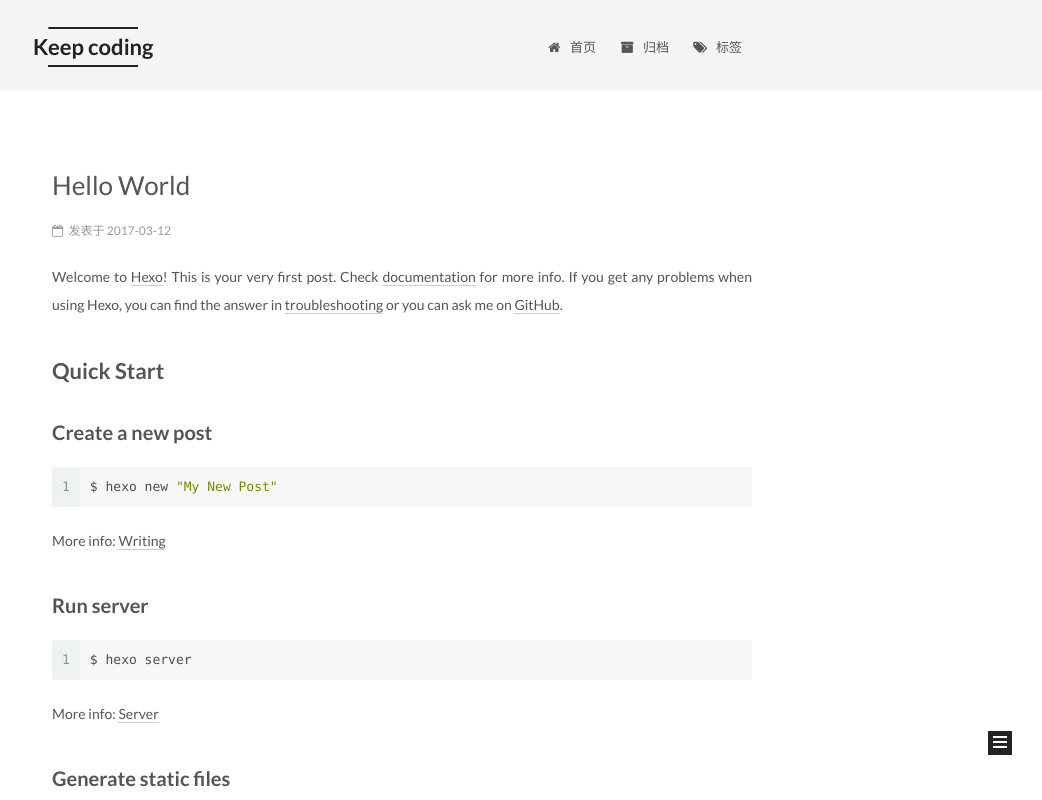
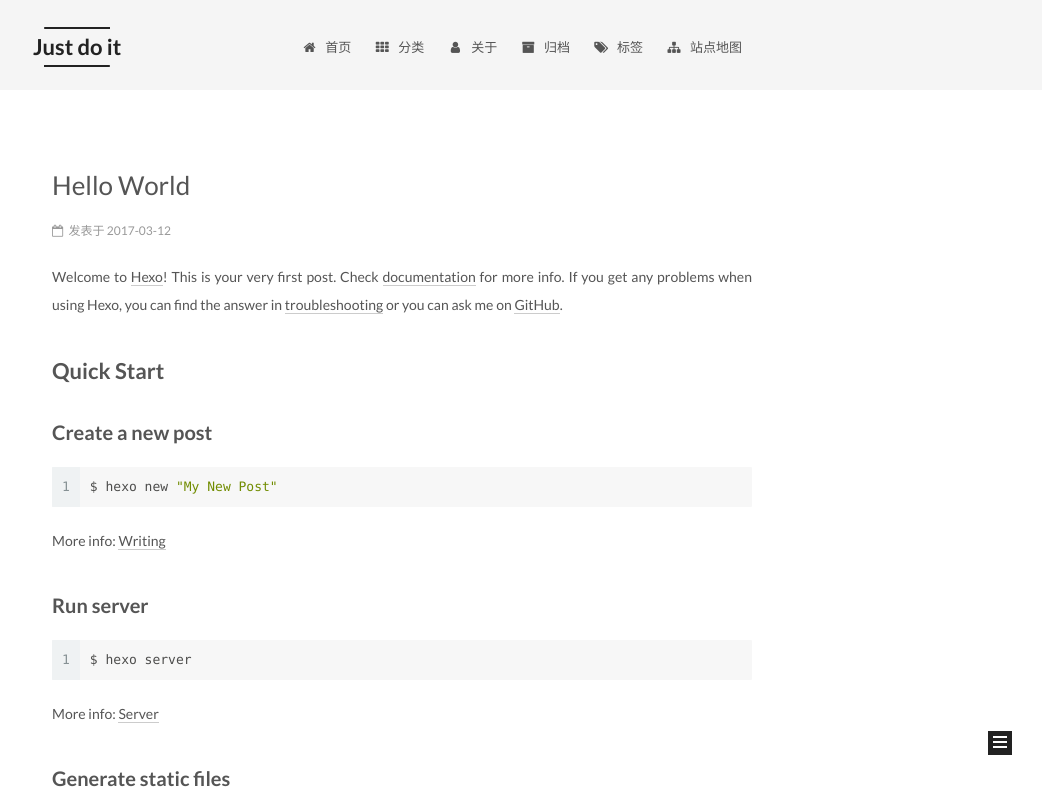
Before and after one commit to phoebepx/phoebe.github.io, a plain HTML site: page index.html in a window 1280 px wide. Shown: the top 800 px of the page, without its empty margins (238-1280 px from the left). Drawn offline with Linux system fonts and the light colour scheme.

Commit message:
Site updated: 2017-03-12 21:20:07

```diff
--- a/css/main.css
+++ b/css/main.css
@@ -1698,7 +1698,7 @@ pre .javascript .function {
   width: 4px;
   height: 4px;
   border-radius: 50%;
-  background: #2f0e32;
+  background: #ff5bff;
 }
 .links-of-blogroll {
   font-size: 13px;
--- a/index.html
+++ b/index.html
@@ -88,11 +88,11 @@
 
 
 <meta property="og:type" content="website">
-<meta property="og:title" content="Keep coding">
+<meta property="og:title" content="Just do it">
 <meta property="og:url" content="http://phoebepan.cn/index.html">
-<meta property="og:site_name" content="Keep coding">
+<meta property="og:site_name" content="Just do it">
 <meta name="twitter:card" content="summary">
-<meta name="twitter:title" content="Keep coding">
+<meta name="twitter:title" content="Just do it">
 
 
 
@@ -126,7 +126,7 @@
 
 
 
-  <title> Keep coding </title>
+  <title> Just do it </title>
 </head>
 
 <body itemscope itemtype="http://schema.org/WebPage" lang="zh-Hans">
@@ -164,7 +164,7 @@
     <div class="custom-logo-site-title">
       <a href="/"  class="brand" rel="start">
         <span class="logo-line-before"><i></i></span>
-        <span class="site-title">Keep coding</span>
+        <span class="site-title">Just do it</span>
         <span class="logo-line-after"><i></i></span>
       </a>
     </div>
@@ -199,6 +199,26 @@
         </li>
 
 
+        <li class="menu-item menu-item-categories">
+          <a href="/categories" rel="section">
+
+              <i class="menu-item-icon fa fa-fw fa-th"></i> <br />
+
+            分类
+          </a>
+        </li>
+
+
+        <li class="menu-item menu-item-about">
+          <a href="/about" rel="section">
+
+              <i class="menu-item-icon fa fa-fw fa-user"></i> <br />
+
+            关于
+          </a>
+        </li>
+
+
         <li class="menu-item menu-item-archives">
           <a href="/archives" rel="section">
 
@@ -215,6 +235,16 @@
               <i class="menu-item-icon fa fa-fw fa-tags"></i> <br />
 
             标签
+          </a>
+        </li>
+
+
+        <li class="menu-item menu-item-sitemap">
+          <a href="/sitemap.xml" rel="section">
+
+              <i class="menu-item-icon fa fa-fw fa-sitemap"></i> <br />
+
+            站点地图
           </a>
         </li>
 
@@ -256,7 +286,7 @@
     </span>
 
     <span hidden itemprop="publisher" itemscope itemtype="http://schema.org/Organization">
-      <meta itemprop="name" content="Keep coding">
+      <meta itemprop="name" content="Just do it">
     </span>
 
 
@@ -286,7 +316,7 @@
 
                 <span class="post-meta-item-text">发表于</span>
 
-              <time title="创建于" itemprop="dateCreated datePublished" datetime="2017-03-12T20:50:39+08:00">
+              <time title="创建于" itemprop="dateCreated datePublished" datetime="2017-03-12T21:19:57+08:00">
                 2017-03-12
               </time>
 
```
Also changed, not shown: 2017/03/12/hello-world/index.html (+35 -5 lines), archives/2017/03/index.html (+36 -6 lines), archives/2017/index.html (+36 -6 lines), archives/index.html (+36 -6 lines).
